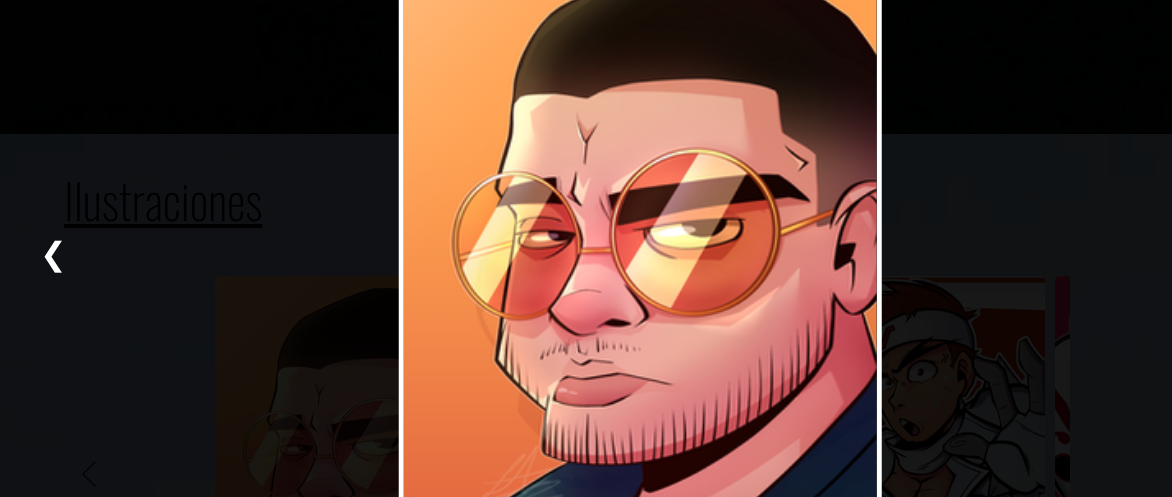
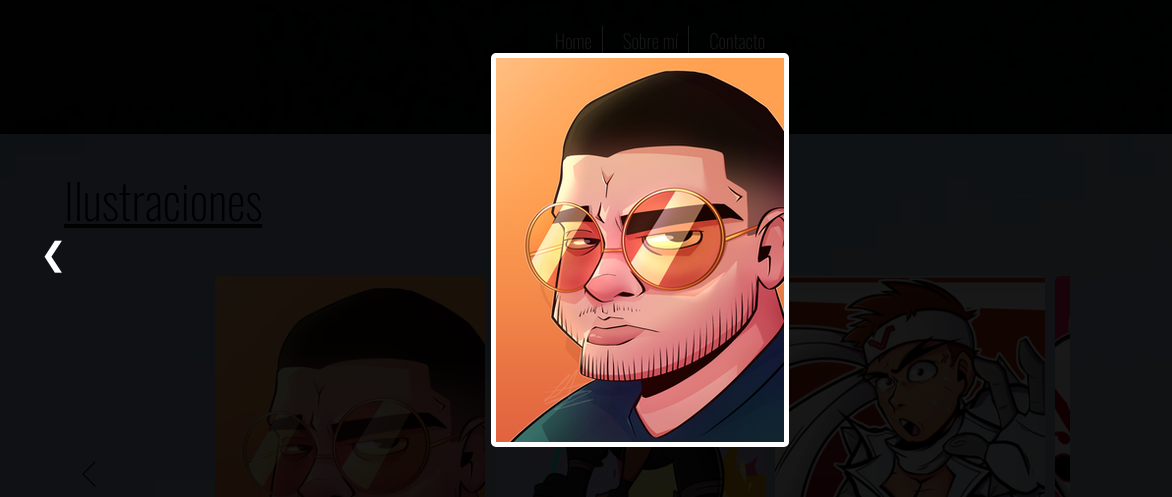
Before and after one commit to Walexz01/LiFri-Draw, a plain HTML site: page index.html in a window 1280 px wide. Both pictures are taken after a click on the element 350 px from the left and 606 px from the top of the page. Shown: the part 150-647 px from the top of the page, 0-1172 px from the left. Drawn offline with nearby package versions, Linux system fonts and the light colour scheme.

Commit message:
worked on thr aspect ratio

```diff
--- a/style.css
+++ b/style.css
@@ -302,9 +302,10 @@ footer {
   border: 5px solid #fff;
   border-radius: 5px;
   width: auto;
-  max-width: 80%;
-  height: 80%;
-  object-fit: fill;
+  height: auto;
+  /* max-width: 80%; */
+  /* object-fit: fill; */
+  aspect-ratio: 1;
 }
 .popup-image h2 {
   color: white;
@@ -606,9 +607,6 @@ form button:hover {
     font-size: 30px;
   }
 
-  .popup-image img {
-    width: 80%;
-  }
   .popup-image h2 {
     font-size: 1.5rem;
   }
```
